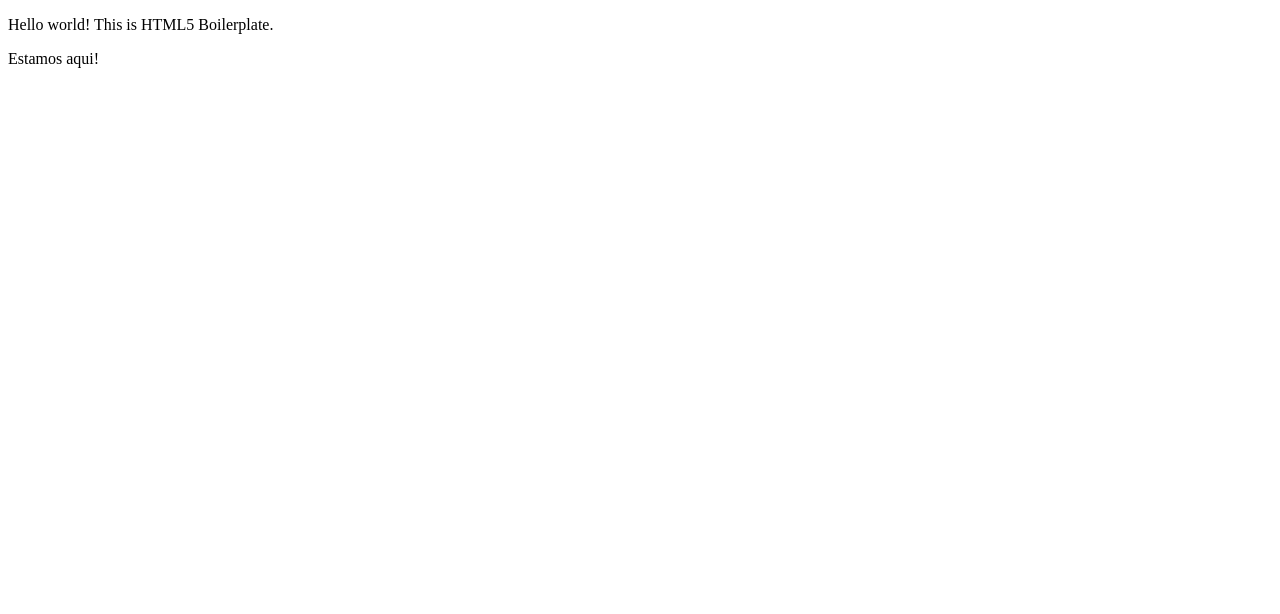
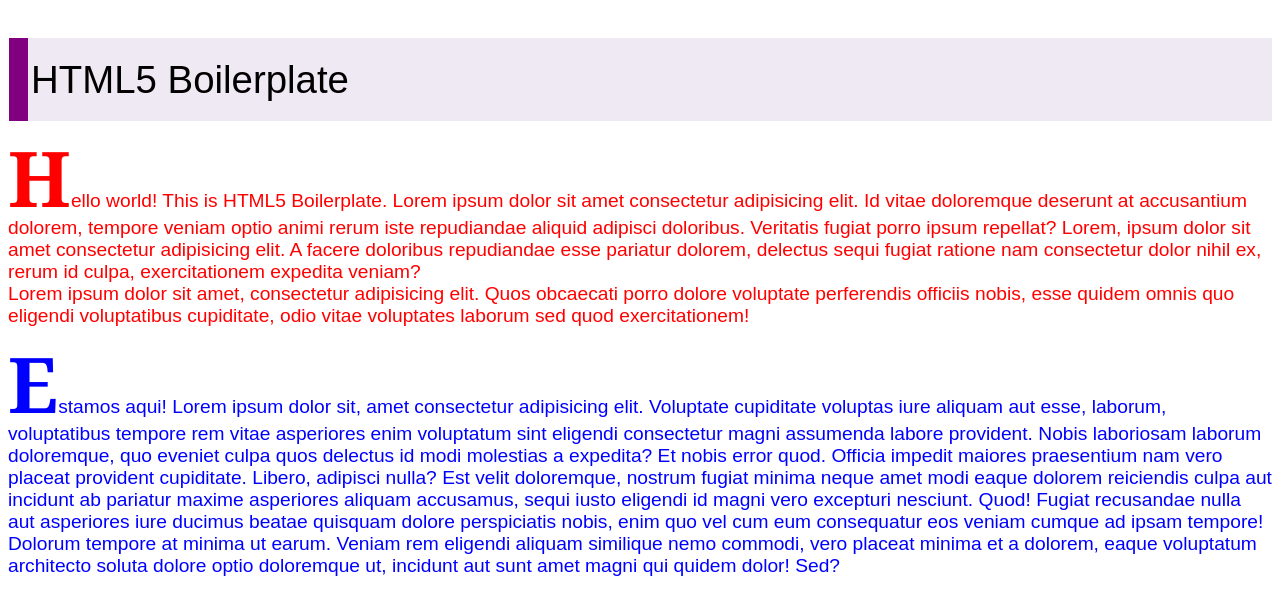
Before and after one commit to wwwclaudion/html5-boilerplate, a website built with webpack: page index.html in a window 1280 px wide. Built offline with nearby package versions, Linux system fonts and the light colour scheme.

Commit message:
Demonstra algumas regras básicas de CSS

```diff
--- a/css/style.css
+++ b/css/style.css
@@ -1 +1,25 @@
 /*! HTML5 Boilerplate v9.0.1 | MIT License | https://html5boilerplate.com/ */
+
+body {
+  font-family: Arial, Helvetica, sans-serif;
+  font-size: larger;
+}
+
+h1 {
+  font-weight: 400;
+  margin: 1em 0 0 1px;
+  padding: 0.5em 0 0.5em 3px;
+  border-left: 0.5em solid purple;
+  background-color: #efe9f3;
+}
+
+p {
+  color: blue;
+}
+
+p::first-letter {
+  font-family: Georgia, 'Times New Roman', Times, serif;
+  font-size: 4em;
+  font-weight: bold;
+  line-height: 1;
+}
--- a/index.html
+++ b/index.html
@@ -18,9 +18,20 @@
 
 <body>
 
+  <h1>HTML5 Boilerplate</h1>
+
   <!-- Add your site or application content here -->
-  <p>Hello world! This is HTML5 Boilerplate.</p>
-  <p>Estamos aqui!</p>
+  <p style="color: red">
+    Hello world! This is HTML5 Boilerplate. Lorem ipsum dolor sit amet consectetur adipisicing elit. Id vitae doloremque deserunt at accusantium dolorem, tempore veniam optio animi rerum iste repudiandae aliquid adipisci doloribus. Veritatis fugiat porro ipsum repellat? Lorem, ipsum dolor sit amet consectetur adipisicing elit. A facere doloribus repudiandae esse pariatur dolorem, delectus sequi fugiat ratione nam consectetur dolor nihil ex, rerum id culpa, exercitationem expedita veniam? <br>
+    Lorem ipsum dolor sit amet, consectetur adipisicing elit. Quos obcaecati porro dolore voluptate perferendis officiis nobis, esse quidem omnis quo eligendi voluptatibus cupiditate, odio vitae voluptates laborum sed quod exercitationem!
+  </p>
+  <p>
+    Estamos aqui! Lorem ipsum dolor sit, amet consectetur adipisicing elit. Voluptate cupiditate voluptas iure aliquam aut esse, laborum, voluptatibus tempore rem vitae asperiores enim voluptatum sint eligendi consectetur magni assumenda labore provident.
+    Nobis laboriosam laborum doloremque, quo eveniet culpa quos delectus id modi molestias a expedita? Et nobis error quod. Officia impedit maiores praesentium nam vero placeat provident cupiditate. Libero, adipisci nulla?
+    Est velit doloremque, nostrum fugiat minima neque amet modi eaque dolorem reiciendis culpa aut incidunt ab pariatur maxime asperiores aliquam accusamus, sequi iusto eligendi id magni vero excepturi nesciunt. Quod!
+    Fugiat recusandae nulla aut asperiores iure ducimus beatae quisquam dolore perspiciatis nobis, enim quo vel cum eum consequatur eos veniam cumque ad ipsam tempore! Dolorum tempore at minima ut earum.
+    Veniam rem eligendi aliquam similique nemo commodi, vero placeat minima et a dolorem, eaque voluptatum architecto soluta dolore optio doloremque ut, incidunt aut sunt amet magni qui quidem dolor! Sed?
+  </p>
   <script src="js/app.js"></script>
 
 </body>
```
